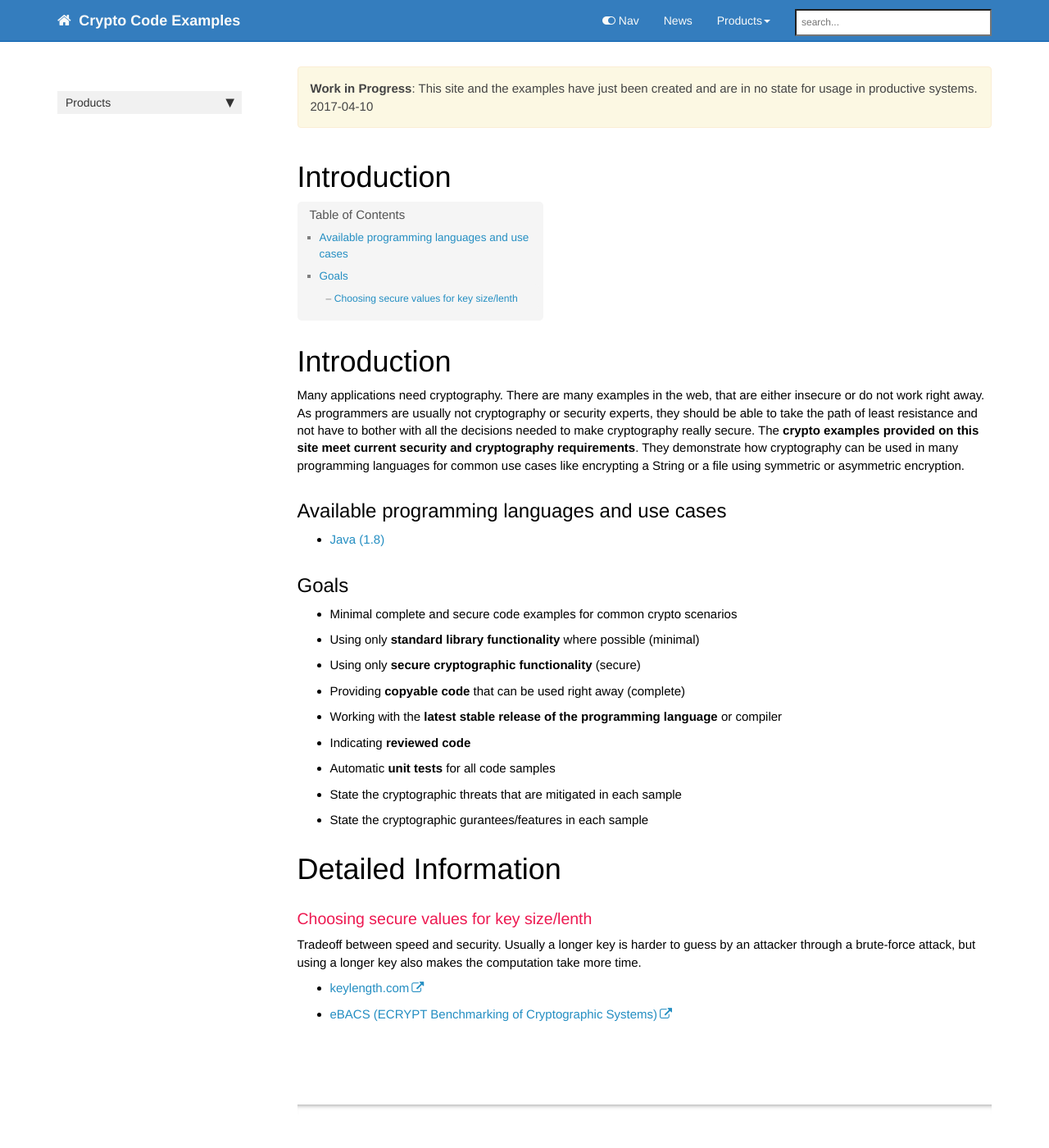
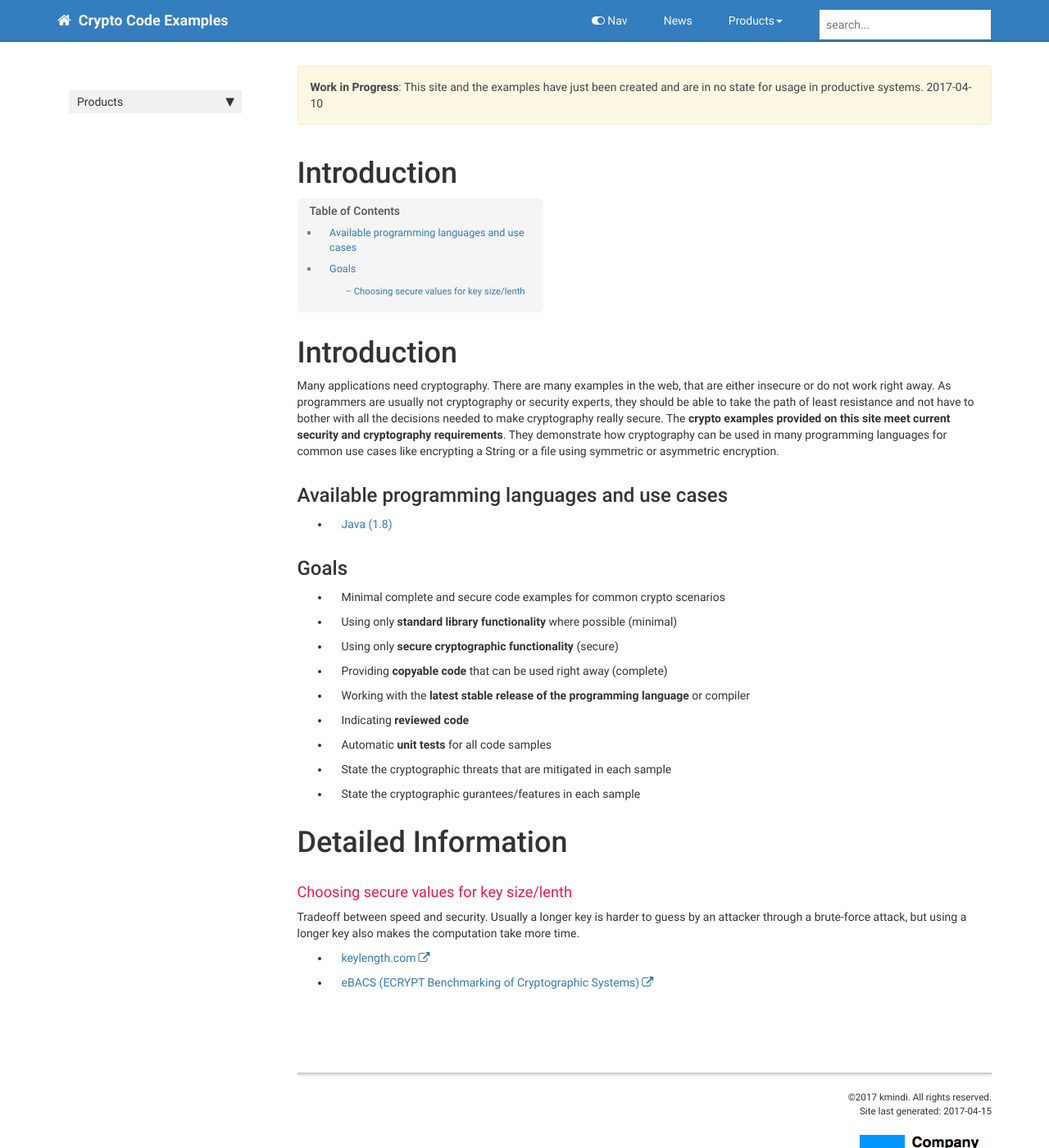
Before and after one commit to cryptoexamples/CryptoExamples, a Jekyll site: the page built from index.md, in a window 1280 px wide and 1400 px high. Shown: the whole window at 82% size. Built offline with Jekyll 4.4.1, drawn with Linux system fonts in a browser that asks for light colours; nearby versions of some CDN libraries; comment, search, counter and statistics services are not loaded.

Commit message:
changes usage from lavish-bootstrap to bootstrap and adds usage of sytemfont

```diff
--- a/_includes/head.html
+++ b/_includes/head.html
@@ -8,18 +8,20 @@
 
 
 <link rel="stylesheet" type="text/css" href="https://maxcdn.bootstrapcdn.com/font-awesome/4.5.0/css/font-awesome.min.css">
-<!--<link rel="stylesheet" type="text/css" href="css/bootstrap.min.css">-->
-<link rel="stylesheet" href="{{ "css/modern-business.css" }}">
-<link rel="stylesheet" href="{{ "css/lavish-bootstrap.css" }}">
+<link rel="stylesheet" type="text/css" href="css/system-font.css">
+<link rel="stylesheet" type="text/css" href="css/bootstrap.min.css">
+<!--<link rel="stylesheet" href="{{ "css/modern-business.css" }}">-->
+<!--<link rel="stylesheet" href="{{ "css/lavish-bootstrap.css" }}">-->
 <link rel="stylesheet" href="{{ "css/customstyles.css" }}">
 <link rel="stylesheet" href="{{ "css/theme-blue.css" }}">
+
 
 <script src="https://cdnjs.cloudflare.com/ajax/libs/jquery/2.1.4/jquery.min.js"></script>
 <script src="https://cdnjs.cloudflare.com/ajax/libs/jquery-cookie/1.4.1/jquery.cookie.min.js"></script>
 <script src="{{ "js/jquery.navgoco.min.js" }}"></script>
 
 
-<script src="https://maxcdn.bootstrapcdn.com/bootstrap/3.3.4/js/bootstrap.min.js"></script>
+<script src="https://maxcdn.bootstrapcdn.com/bootstrap/3.3.7/js/bootstrap.min.js"></script>
 <script src="https://cdnjs.cloudflare.com/ajax/libs/anchor-js/2.0.0/anchor.min.js"></script>
 <script src="{{ "js/toc.js" }}"></script>
 <script src="{{ "js/customscripts.js" }}"></script>
--- a/css/customstyles.css
+++ b/css/customstyles.css
@@ -1,5 +1,32 @@
 body {
-    font-size:15px;
+    font-family: system;
+    padding-top: 50px; /* Required padding for .navbar-fixed-top. Remove if using .navbar-static-top. Change if height of navigation changes. */
+}
+
+.navbar-fixed-top {
+    padding:0;
+}
+
+.navbar-fixed-top .navbar-nav > li {
+    font-size:inherit;
+}
+
+.navbar-inverse .navbar-brand {
+    color: #f9faf9;
+}
+
+.navbar-inverse .navbar-nav > li > a {
+    color: #f9faf9;
+}
+
+#search-demo-container{
+    color: #000000;
+}
+
+
+#post-content > ul, ul li {
+    list-style-type: disc;
+    padding-left:1em;
 }
 
 .bs-callout {
@@ -237,8 +264,8 @@ ul#results-container a:hover {
 #search-input {
     padding: .5em;
     margin-left:20px;
-    width:20em;
-    font-size: 0.8em;
+    /*width:20em;*/
+    /*font-size: 0.8em;*/
     -webkit-box-sizing: border-box;
     -moz-box-sizing: border-box;
     box-sizing: border-box;
@@ -436,7 +463,7 @@ ul#mysidebar {
 }
 
 span.projectTitle {
-    font-family: Helvetica;
+    font-family: system;
     font-weight: bold;
 }
 
@@ -1062,7 +1089,7 @@ table thead th code.highlighter-rouge {
     width: 100px;
     height: 80px;
     background-color: #f5f5f5;
-    font-family: Arial;
+    /*font-family: Arial;*/
     font-size: 12px;
     hyphens: auto;
     float: left;
--- /dev/null
+++ b/css/system-font.css
@@ -0,0 +1,57 @@
+/*! system-font.css v1.1.0 | CC0-1.0 License | github.com/jonathantneal/system-font-face */
+
+@font-face {
+	font-family: system;
+	font-style: normal;
+	font-weight: 300;
+	src: local(".SFNSText-Light"), local(".HelveticaNeueDeskInterface-Light"), local(".LucidaGrandeUI"), local("Segoe UI Light"), local("Ubuntu Light"), local("Roboto-Light"), local("DroidSans"), local("Tahoma");
+}
+
+@font-face {
+	font-family: system;
+	font-style: italic;
+	font-weight: 300;
+	src: local(".SFNSText-LightItalic"), local(".HelveticaNeueDeskInterface-Italic"), local(".LucidaGrandeUI"), local("Segoe UI Light Italic"), local("Ubuntu Light Italic"), local("Roboto-LightItalic"), local("DroidSans"), local("Tahoma");
+}
+
+@font-face {
+	font-family: system;
+	font-style: normal;
+	font-weight: 400;
+	src: local(".SFNSText-Regular"), local(".HelveticaNeueDeskInterface-Regular"), local(".LucidaGrandeUI"), local("Segoe UI"), local("Ubuntu"), local("Roboto-Regular"), local("DroidSans"), local("Tahoma");
+}
+
+@font-face {
+	font-family: system;
+	font-style: italic;
+	font-weight: 400;
+	src: local(".SFNSText-Italic"), local(".HelveticaNeueDeskInterface-Italic"), local(".LucidaGrandeUI"), local("Segoe UI Italic"), local("Ubuntu Italic"), local("Roboto-Italic"), local("DroidSans"), local("Tahoma");
+}
+
+@font-face {
+	font-family: system;
+	font-style: normal;
+	font-weight: 500;
+	src: local(".SFNSText-Medium"), local(".HelveticaNeueDeskInterface-MediumP4"), local(".LucidaGrandeUI"), local("Segoe UI Semibold"), local("Ubuntu Medium"), local("Roboto-Medium"), local("DroidSans-Bold"), local("Tahoma Bold");
+}
+
+@font-face {
+	font-family: system;
+	font-style: italic;
+	font-weight: 500;
+	src: local(".SFNSText-MediumItalic"), local(".HelveticaNeueDeskInterface-MediumItalicP4"), local(".LucidaGrandeUI"), local("Segoe UI Semibold Italic"), local("Ubuntu Medium Italic"), local("Roboto-MediumItalic"), local("DroidSans-Bold"), local("Tahoma Bold");
+}
+
+@font-face {
+	font-family: system;
+	font-style: normal;
+	font-weight: 700;
+	src: local(".SFNSText-Bold"), local(".HelveticaNeueDeskInterface-Bold"), local(".LucidaGrandeUI"), local("Segoe UI Bold"), local("Ubuntu Bold"), local("Roboto-Bold"), local("DroidSans-Bold"), local("Tahoma Bold");
+}
+
+@font-face {
+	font-family: system;
+	font-style: italic;
+	font-weight: 700;
+	src: local(".SFNSText-BoldItalic"), local(".HelveticaNeueDeskInterface-BoldItalic"), local(".LucidaGrandeUI"), local("Segoe UI Bold Italic"), local("Ubuntu Bold Italic"), local("Roboto-BoldItalic"), local("DroidSans-Bold"), local("Tahoma Bold");
+}
--- a/css/theme-blue.css
+++ b/css/theme-blue.css
@@ -1,7 +1,6 @@
 .summary {
     color: #808080;
     border-left: 5px solid #ED1951;
-    font-size:16px;
 }
 
 
```
Also changed, not shown: 1 other file.
